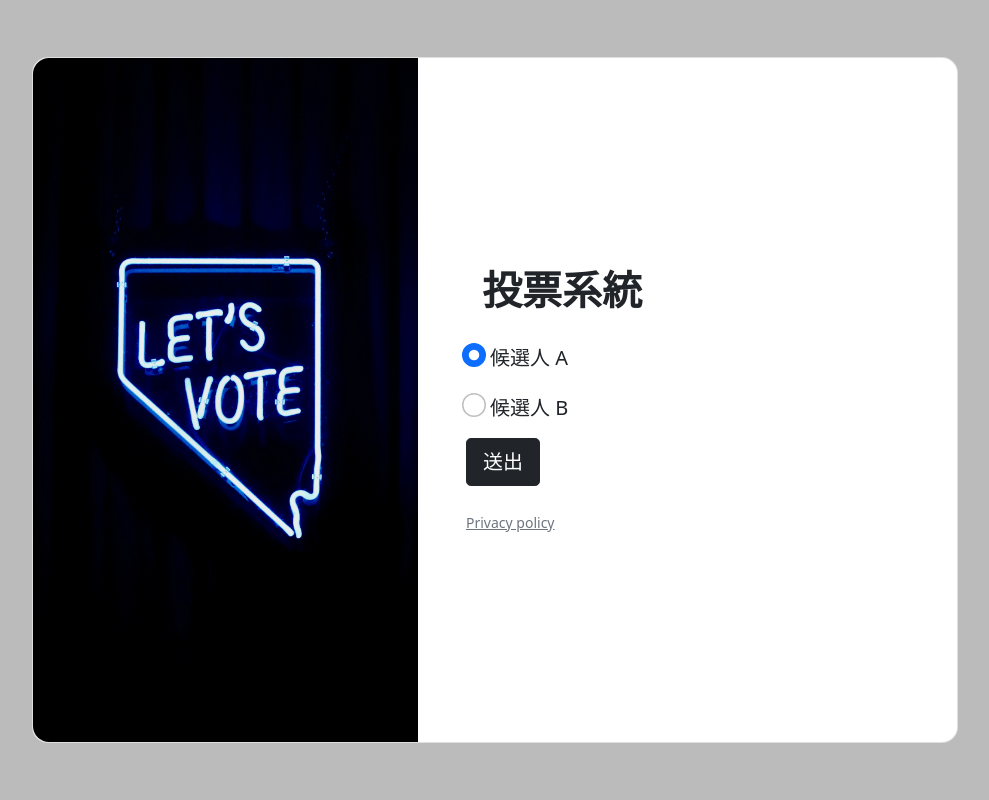
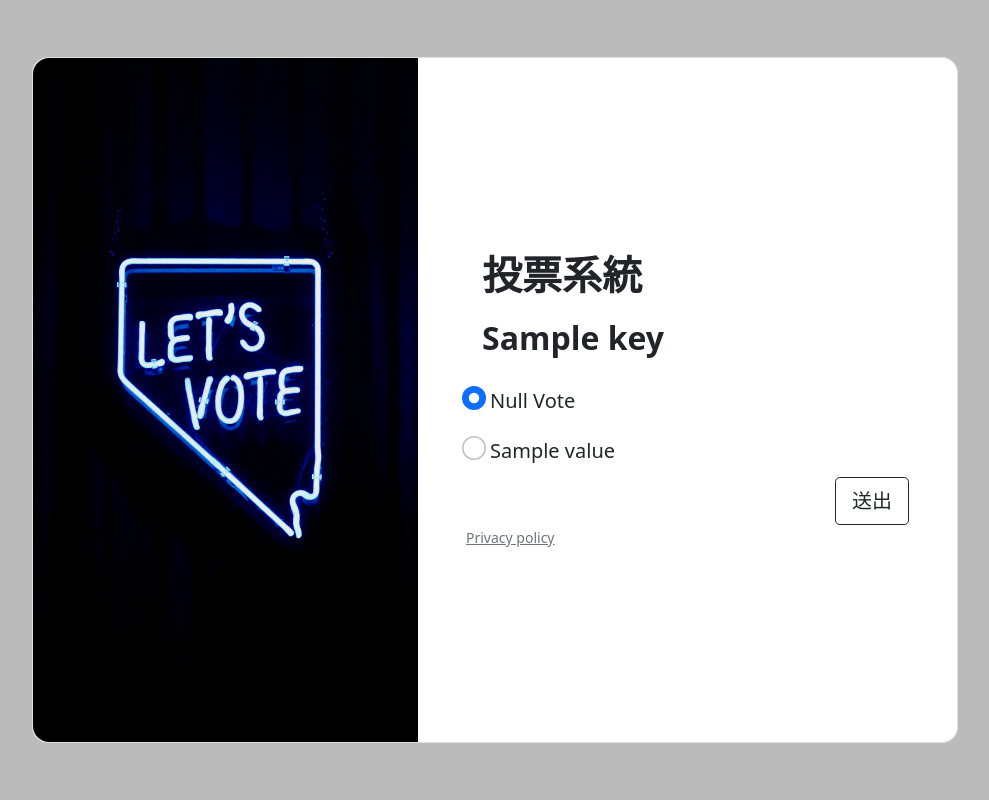
Before and after one commit to yujunkuo/Cloud-Voting, a Flask app: template src/templates/vote.html in a window 1280 px wide. Shown: the whole page, without its empty margins (145-1134 px from the left). Run offline with Flask 2, Linux system fonts and the light colour scheme; the template is opened without the code that fills it: most values are stand-ins (such as "Sample title", 1, 10 or a date in 2020); parts of the project's set-up code (start-up, migrations or seed data) failed here and were passed over.

Commit message:
backend get voting selection

```diff
--- a/src/app.py
+++ b/src/app.py
@@ -1,11 +1,14 @@
 ## Import packages
 import os
 import yaml
-import hashlib
 import datetime
+
+import big_table
+import utils
 
 from flask import Flask, request, render_template, url_for, redirect
 from flask_login import LoginManager, UserMixin, login_user, current_user, login_required, logout_user
+
 from google.cloud import bigtable
 from google.cloud.bigtable import column_family
 from google.cloud.bigtable import row_filters
@@ -51,7 +54,8 @@ login_manager.init_app(app)
 
 ##############################################################################
 
-# User
+
+# Users
 rows = TABLE.read_rows(filter_=row_filters.StripValueTransformerFilter(True))
 users = [row.row_key.decode('utf-8') for row in rows]
 # {user_id: user_info} pairs
@@ -90,11 +94,9 @@ def index():
         person_id = request.form.get('person_id')
         health_id = request.form.get('health_id')
         id = f"{person_id}#{health_id}".encode('utf-8')
-        print(id)
-        ## Hash Function
-        hash = hashlib.sha256()
-        hash.update(id)
-        hash_result = hash.hexdigest()
+        ## Hash
+        hash_result = utils.hash(id)
+        #######
         if hash_result in users:
             print("登入成功")
             #  實作 User 類別
@@ -117,66 +119,42 @@ def vote():
     #  current_user確實的取得了登錄狀態
     if current_user.is_active:
         print(current_user.id)
-    account_id = current_user.id.split("#")[-1]
-    column_family_id = "election"
-    column_id = "taipei_mayor"
+    # 取得所有欄位名稱
+    column_names = big_table.read_all_columns(TABLE)
+    # 取得使用者帳號與區域
+    account_id = current_user.id
+    # 取得該使用者所屬的城市與行政區
+    city, district = current_user.id.split("#")[1], current_user.id.split("#")[2]
+    # print(f"該使用者所屬地區: {city} / {district}")
+    # 取得該使用者可以投票的項目
+    available_voting_items = dict()
+    for column_family, columns in column_names.items():
+        if "#" not in columns[0]:
+            available_voting_items[column_family] = columns
+        else:
+            for column in columns:
+                # print(column)
+                if column.split("#")[0] in [city, district]:
+                    available_voting_items[column_family] = [column.split("#")[1]] if \
+                        column_family not in available_voting_items else available_voting_items[column_family] + [column.split("#")[1]]
+    print(available_voting_items)
     if request.method == 'GET':
-        return render_template('vote.html')
+        return render_template('vote.html', result=available_voting_items)
     if request.method == 'POST':
-        candidate_id = request.form.get('selection')
-        write_one_vote_to_bigtable(TABLE, account_id, column_family_id, column_id, candidate_id)
+        # candidate_id = request.form.get('selection')
+        # write_one_vote(TABLE, account_id, column_family_id, column_id, candidate_id)
         return render_template('index.html')
-
-
-# # 把某人的一筆投票記錄寫入資料庫
-# def write_one_vote_to_bigtable(account_id: str, column_id: str, candidate_id: str):
-#     greetings = ["Hello World!", "Hello Cloud Bigtable!", "Hello Python!"]
-#     rows = []
-#     column = column_id.encode()
-#     for i, value in enumerate(greetings):
-#         row_key = f"greeting{i}".encode()
-#         row = table.direct_row(row_key)
-#         row.set_cell(
-#             column_family_id, column, value, timestamp=datetime.datetime.utcnow()
-#         )
-#         rows.append(row)
-#     table.mutate_rows(rows)
-
-# 把某人的一筆投票記錄寫入資料庫
-def write_one_vote_to_bigtable(table, account_id: str, column_family_id: str, column_id: str, candidate_id: str):
-    column = column_id.encode()
-    row_key = account_id.encode()
-    row = table.direct_row(row_key)
-    row.set_cell(
-        column_family_id, column, candidate_id, timestamp=datetime.datetime.utcnow()
-    )
-    table.mutate_rows([row])
-
-
-# 從資料庫讀取某人在某投票項目的紀錄
-def read_one_vote_from_bigtable(table, account_id: str, column_family_id: str, column_id: str):
-    # Create a filter to only retrieve the most recent version of the cell for each column accross entire row.
-    row_filter = row_filters.CellsColumnLimitFilter(1)
-    column = column_id.encode()
-    row_key = account_id.encode()
-    row = table.read_row(row_key, row_filter)
-    cell = row.cells[column_family_id][column][0]
-    return cell.value.decode("utf-8")
-
-
-# 從資料庫讀取某個投票項目的所有投票紀錄總計
-def read_all_votes_from_bigtable(table, column_family_id: str, column_id: str):
-    # Create a filter to only retrieve the most recent version of the cell for each column accross entire row.
-    result = []
-    row_filter = row_filters.CellsColumnLimitFilter(1)
-    column = column_id.encode()
-    partial_rows = table.read_rows(filter_=row_filter)
-    for row in partial_rows:
-        cell = row.cells[column_family_id][column][0]
-        value = cell.value.decode("utf-8")
-        result.append(value)
-    return result
 
 
 if __name__ == "__main__":
     app.run(host="0.0.0.0", port=PORT_NUM)
+
+
+# usa_dict={'California':['Los_angles','San_francisco','San_diego'],'Texas':['Houston','San_Antonio','Dallas'] , 'Alaska':['Sitka','Juneau','Wrangell']}
+# for i in range(0, 1000):
+#     j = i % len(usa_dict)
+#     j = list(usa_dict.keys())[j]
+#     k = i % len(usa_dict[j])
+#     id = f"{i}#{i}".encode('utf-8')
+#     account_id = f"2022#{j}#{usa_dict[j][k]}#{hash(id)}"
+#     write_one_vote(TABLE, account_id, "Mayor", "Alaska#Iris", "")
--- a/src/templates/index.html
+++ b/src/templates/index.html
@@ -53,7 +53,7 @@
                                             <button class="btn btn-dark btn-lg btn-block" type="submit">登入</button>
                                         </div>
 
-                                        <!-- <a href="#!" class="small text-muted">Privacy policy</a> -->
+                                        <a href="#!" class="small text-muted">Privacy policy</a>
                                     </form>
 
                                 </div>
--- a/src/templates/vote.html
+++ b/src/templates/vote.html
@@ -31,6 +31,7 @@
             padding-bottom: 2%;
         }
     </style>
+
 </head>
 
 <body>
@@ -53,27 +54,41 @@
                                             <span class="h1 fw-bold mb-0"> 投票系統 </span>
                                         </div>
 
-                                        <div class="form-check">
-                                            <input class="form-check-input" type="radio" name="selection"
-                                                id="selection" value="A" checked>
-                                            <label class="form-check-label" for="selection1">
-                                                候選人 A
-                                            </label>
+                                        <div class="row">
+
+                                            {% for key, value in result.items() %}
+                                            <div class="col">
+                                                <div class="d-flex align-items-center mb-3 pb-1">
+                                                    <i class="fas fa-cubes fa-2x me-3" style="color: #ff6219;"></i>
+                                                    <span class="h2 fw-bold mb-0"> {{ key }} </span>
+                                                </div>
+                                                <div class="form-check">
+                                                    <input class="form-check-input" type="radio" name="{{ key }}" value="invalid" checked>
+                                                    <label class="form-check-label">
+                                                        Null Vote
+                                                    </label>
+                                                </div>
+                                                {% for name in value %}
+                                                <div class="form-check">
+                                                    <input class="form-check-input" type="radio" name={{ key }} value={{
+                                                        name }}>
+                                                    <label class="form-check-label">
+                                                        {{ name }}
+                                                    </label>
+                                                </div>
+                                                {% endfor %}
+                                            </div>
+                                            {% endfor %}
+
                                         </div>
-                                        <div class="form-check">
-                                            <input class="form-check-input" type="radio" name="selection"
-                                                id="selection2" value="B">
-                                            <label class="form-check-label" for="selection2">
-                                                候選人 B
-                                            </label>
-                                        </div>
-                                        <div class="pt-1 mb-4">
-                                            <button class="btn btn-dark btn-lg btn-block" type="submit">送出</button>
+
+                                        <!-- <div class="pt-1 mb-4"> -->
+                                        <div class="d-grid gap-2 d-md-flex justify-content-md-end">
+                                            <button class="btn btn-outline-dark btn-lg btn-block" type="submit">送出</button>
                                         </div>
 
                                         <a href="#!" class="small text-muted">Privacy policy</a>
                                     </form>
-
                                 </div>
                             </div>
                         </div>
```
Also changed, not shown: src/big_table.py (added, +77 -0 lines), src/utils.py (added, +10 -0 lines).
